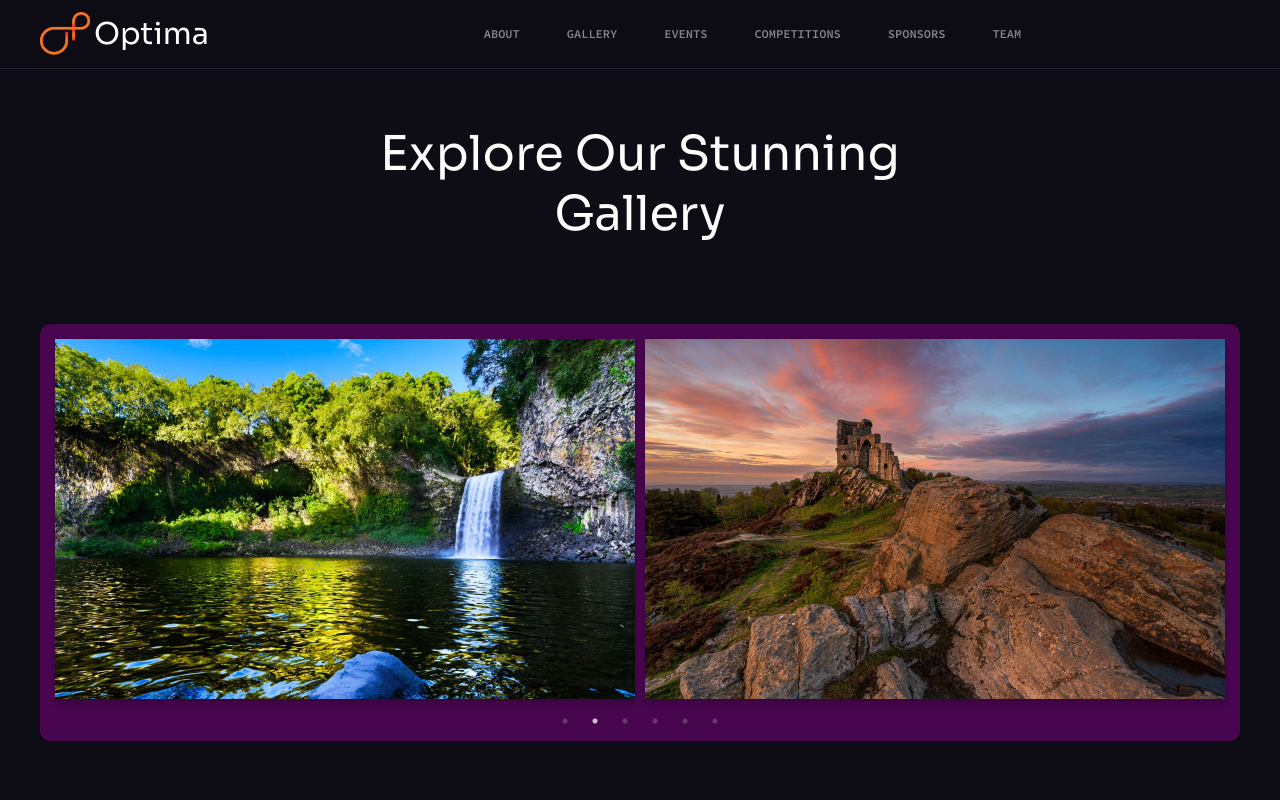
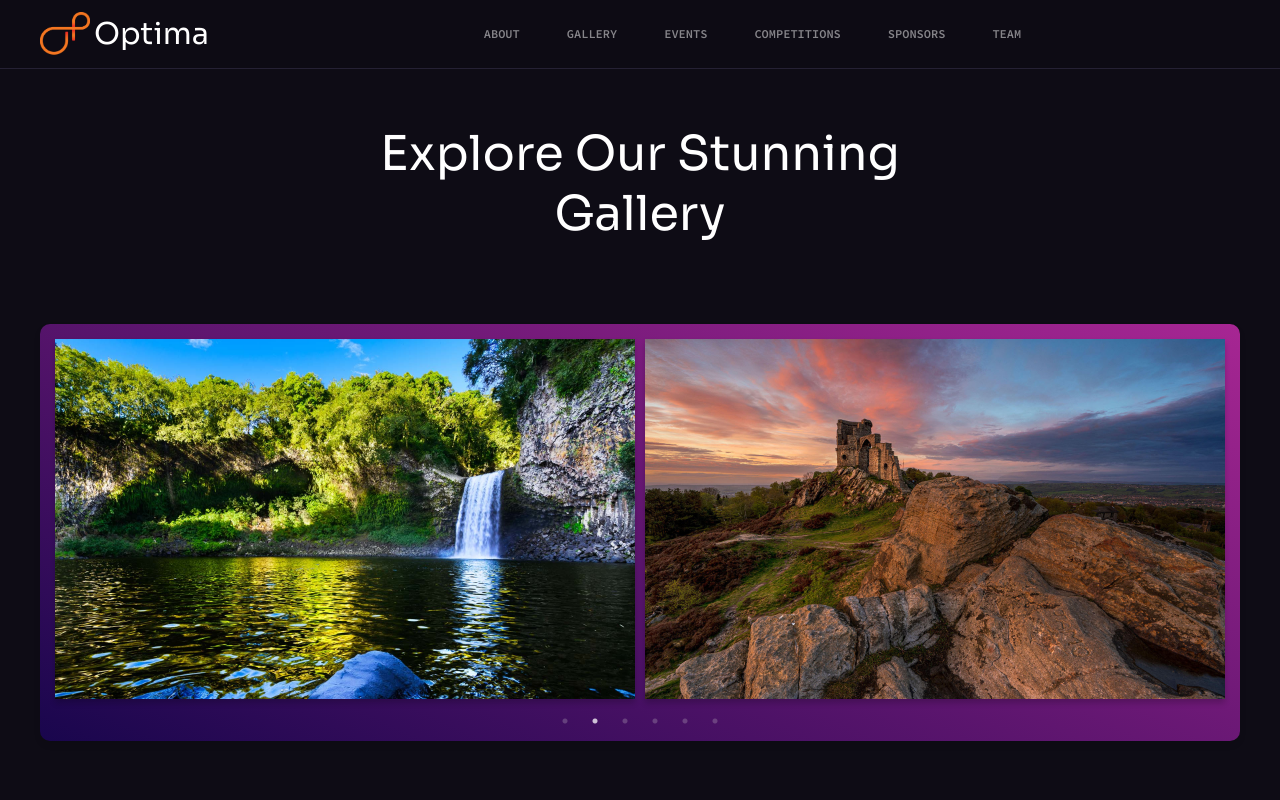
Before and after one commit to shani8828/repo1, a React (Vite) app: page /gallery in a window 1280 px wide. Shown: the top 800 px of the page. Built offline with nearby package versions, Linux system fonts and the light colour scheme.

Commit message:
color gradient changed

```diff
--- a/src/components/OptimaCss/Gallery.css
+++ b/src/components/OptimaCss/Gallery.css
@@ -7,7 +7,7 @@
     margin: 0 auto;
     border-radius: 10px;
     box-shadow: 0px 4px 6px rgba(0, 0, 0, 0.1);
-    background-color: #47064d;
+    background: linear-gradient(25deg, #19064d, #a72693);
     position: relative; /* Ensures proper alignment for dots */
   }
 
```
